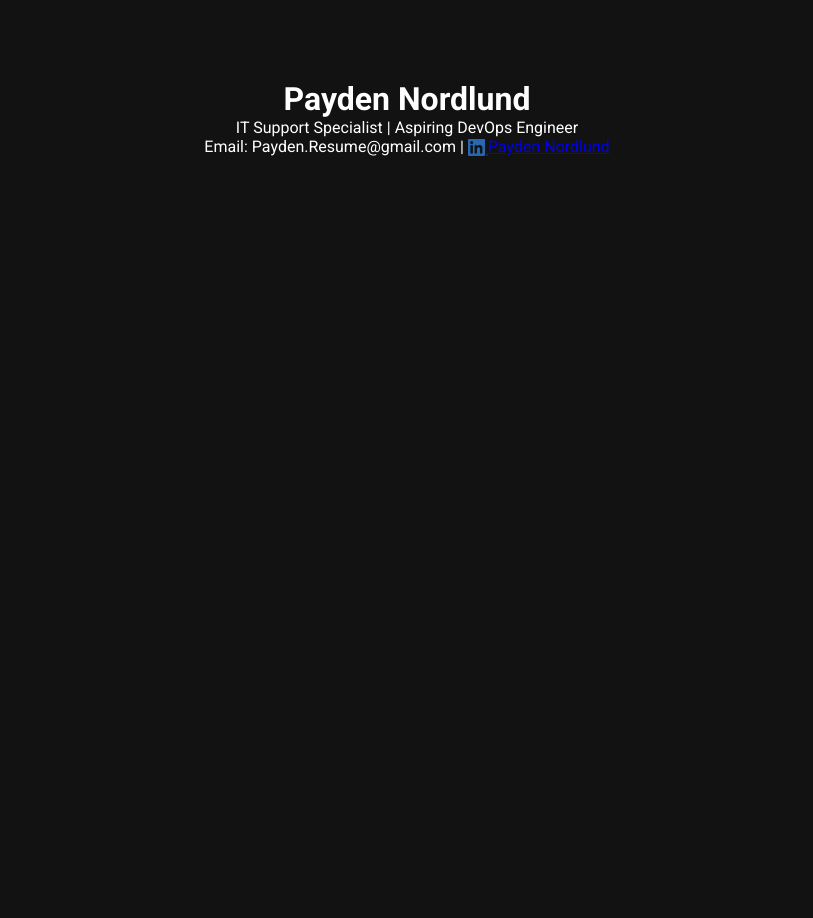
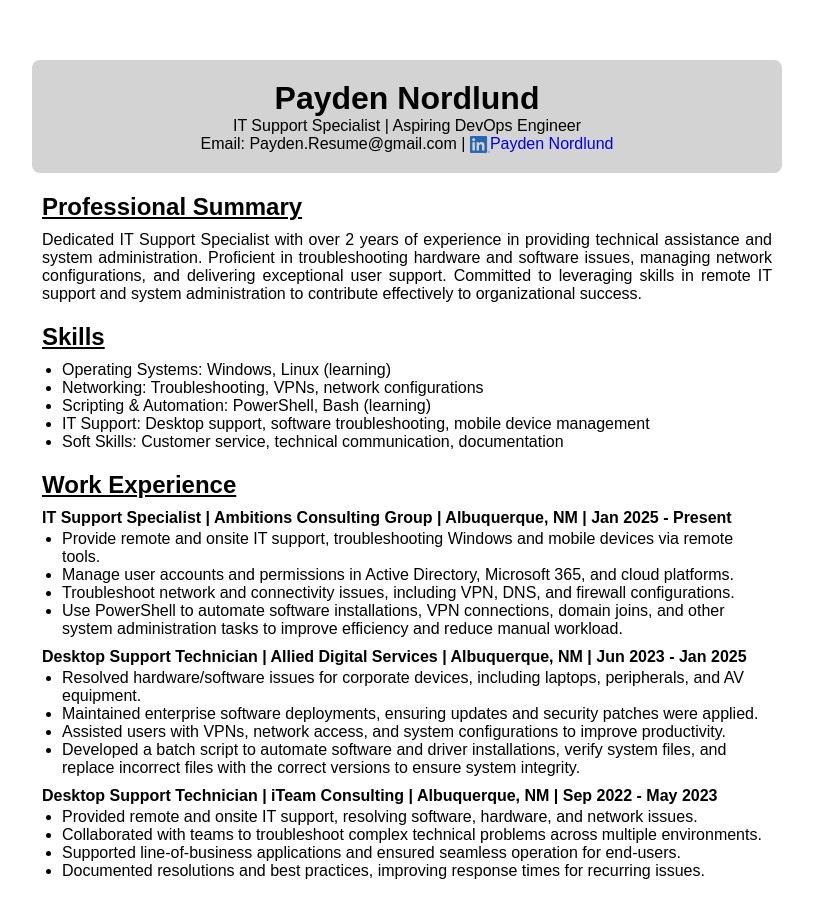
Before and after one commit to Icy-Storm/cloud-resume, a plain HTML site: page index.html in a window 1280 px wide. Shown: the whole page, without its empty margins (233-1046 px from the left). Before the commit the page ends 800 px from the top, so only its background shows below. Drawn offline with Linux system fonts and the light colour scheme.

Commit message:
Completed first draft of resume

```diff
--- a/index.html
+++ b/index.html
@@ -14,10 +14,63 @@
         <div class="header-container">
             <h1>Payden Nordlund</h1>
             <p>IT Support Specialist | Aspiring DevOps Engineer</p>
-            <div class="contact-info">
-                <p>Email: Payden.Resume@gmail.com | <a href="https://www.linkedin.com/in/payden-nordlund-66104b241/" target="_blank"><img id="linkedin-logo" src="images/LI-In-Bug.png" alt="">Payden Nordlund</a></p>
+            <p>Email: Payden.Resume@gmail.com | <a href="https://www.linkedin.com/in/payden-nordlund-66104b241/" target="_blank"><img id="linkedin-logo" src="images/LI-In-Bug.png" alt="">Payden Nordlund</a></p>
+        </div>
+    </header>
+
+    <section class="professional-summary">
+        <h2>Professional Summary</h2>
+        <p>Dedicated IT Support Specialist with over 2 years of experience in providing technical assistance and system administration. Proficient in troubleshooting hardware and software issues, managing network configurations, and delivering exceptional user support. Committed to leveraging skills in remote IT support and system administration to contribute effectively to organizational success.</p>
+    </section>
+
+    <section class="skills">
+        <h2>Skills</h2>
+        <ul>
+            <li>Operating Systems: Windows, Linux (learning)</li>
+            <li>Networking: Troubleshooting, VPNs, network configurations</li>
+            <li>Scripting & Automation: PowerShell, Bash (learning)</li>
+            <li>IT Support: Desktop support, software troubleshooting, mobile device management</li>
+            <li>Soft Skills: Customer service, technical communication, documentation</li>
+        </ul>
+    </section>
+
+    <section class="work-experience">
+        <h2>Work Experience</h2>
+        <div class="job-container">
+            <div class="job-info">
+                <h3>IT Support Specialist | Ambitions Consulting Group | Albuquerque, NM | Jan 2025 - Present</h3>
+            </div>
+            <div class="job-description">
+                <ul>
+                    <li>Provide remote and onsite IT support, troubleshooting Windows and mobile devices via remote tools.</li>
+                    <li>Manage user accounts and permissions in Active Directory, Microsoft 365, and cloud platforms.</li>
+                    <li>Troubleshoot network and connectivity issues, including VPN, DNS, and firewall configurations.</li>
+                    <li>Use PowerShell to automate software installations, VPN connections, domain joins, and other system administration tasks to improve efficiency and reduce manual workload.</li>
+                </ul>
             </div>
         </div>
-    </header>
+        <div class="job-info">
+            <h3>Desktop Support Technician | Allied Digital Services | Albuquerque, NM | Jun 2023 - Jan 2025 </p>
+        </div>
+        <div class="job-description">
+            <ul>
+                <li>Resolved hardware/software issues for corporate devices, including laptops, peripherals, and AV equipment. </li>
+                <li>Maintained enterprise software deployments, ensuring updates and security patches were applied.</li>
+                <li>Assisted users with VPNs, network access, and system configurations to improve productivity.</li>
+                <li>Developed a batch script to automate software and driver installations, verify system files, and replace incorrect files with the correct versions to ensure system integrity.</li>
+            </ul>
+        </div>
+        <div class="job-info">
+            <h3>Desktop Support Technician | iTeam Consulting | Albuquerque, NM | Sep 2022 - May 2023</p>
+        </div>
+        <div class="job-description">
+            <ul>
+                <li>Provided remote and onsite IT support, resolving software, hardware, and network issues.</li>
+                <li>Collaborated with teams to troubleshoot complex technical problems across multiple environments.</li>
+                <li>Supported line-of-business applications and ensured seamless operation for end-users.</li>
+                <li>Documented resolutions and best practices, improving response times for recurring issues.</li>
+            </ul>
+        </div>
+    </section>
 </body>
 </html>
--- a/style.css
+++ b/style.css
@@ -4,29 +4,29 @@
 }
 
 body {
-    font-family: 'Roboto', Arial, Helvetica, sans-serif;
+    font-family: Arial, Helvetica, sans-serif;
     margin: 40px auto;
     padding: 20px;
-    max-width: 800px;
-    background-color: #121212;
-    color: #FFFFFF;
+    max-width: 750px;
+}
+
+h2 {
+    text-decoration: underline;
+}
+
+a {
+    text-decoration: none;
+}
+
+a:visited {
+    text-decoration-color: none;
 }
 
 header {
+    background-color: lightgray;
     padding: 20px;
     border-radius: 8px;
     text-align: center;
-}
-
-.header-container {
-    display: flex;
-    flex-direction: column;
-    align-items: center;
-}
-
-.contact-info {
-    display: flex;
-    position: relative;
 }
 
 #linkedin-logo {
@@ -35,3 +35,42 @@ header {
     display: inline-block;
     vertical-align: middle;
 }
+
+.professional-summary {
+    padding: 20px 10px;
+    text-align: justify;
+}
+
+.professional-summary p {
+    margin-top: 10px;
+}
+
+.skills {
+    padding: 0 10px 20px 10px;
+}
+
+.skills ul {
+    list-style-position: outside;
+    margin-left: 20px;
+    margin-top: 10px
+}
+
+.work-experience {
+    padding: 0 10px 20px 10px;
+    display:flex;
+    flex-direction: column;
+}
+
+.job-info > h3 {
+    font-size: 16px;
+    font-weight: bold;
+    margin-top: 10px;
+    margin-bottom: 3px;
+}
+
+.work-experience ul {
+    list-style-position: outside;
+    margin-left: 20px;
+    text-align: left;
+
+}
```
